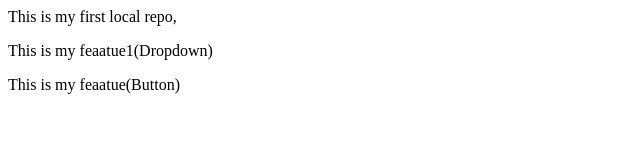
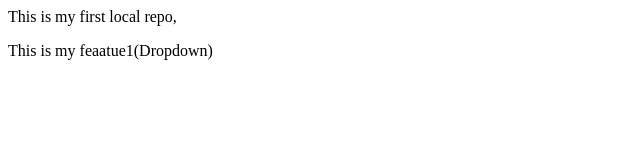
Before and after one commit to ZohaibHussain05/Local-repo, a plain HTML site: page index.html in a window 1280 px wide. Shown: the whole page, without its empty margins (0-640 px from the left). Drawn offline with Linux system fonts and the light colour scheme.

Commit message:
After reset

```diff
--- a/index.html
+++ b/index.html
@@ -1,3 +1,2 @@
 <p>This is my first local repo,</p>
 <p>This is my feaatue1(Dropdown)</p>
-<p>This is my feaatue(Button)</p>
```
